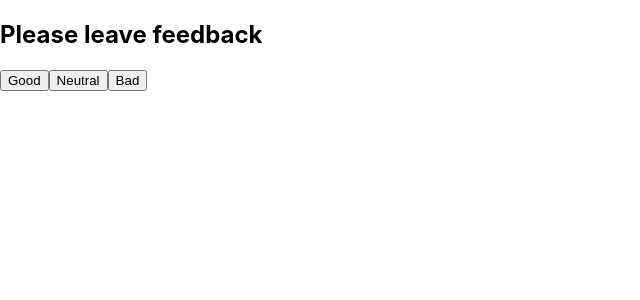
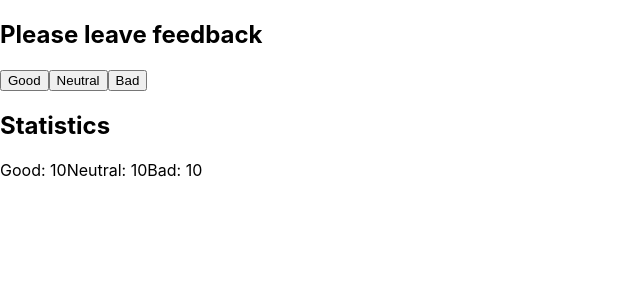
Before and after one commit to Valeriy-Fedulov/goit-react-hw-04-hooks-feedback, a React (Create React App) app: page / in a window 1280 px wide. Shown: the top 300 px of the page, without its empty margins (0-640 px from the left). Built offline with nearby package versions, Linux system fonts and the light colour scheme; the HTML template or start-up script is replaced by a standard one.

Commit message:
Update markup

```diff
--- a/src/App.js
+++ b/src/App.js
@@ -2,7 +2,7 @@ import './App.css';
 import Feedback from './components/feedback/feedback';
 
 function App() {
-  return <Feedback />;
+  return <Feedback initialValue={10} />;
 }
 
 export default App;
--- /dev/null
+++ b/src/components/feedback/controls/controls.js
@@ -0,0 +1,36 @@
+import React from 'react';
+
+const Controls = ({ onIncrement }) => (
+  <>
+    <h2>Please leave feedback</h2>
+    <button
+      type="button"
+      onClick={() => {
+        onIncrement();
+        console.log('Good');
+      }}
+    >
+      Good
+    </button>
+    <button
+      type="button"
+      onClick={() => {
+        onIncrement();
+        console.log('Neutral');
+      }}
+    >
+      Neutral
+    </button>
+    <button
+      type="button"
+      onClick={() => {
+        onIncrement();
+        console.log('Bad');
+      }}
+    >
+      Bad
+    </button>
+  </>
+);
+
+export default Controls;
--- a/src/components/feedback/feedback.js
+++ b/src/components/feedback/feedback.js
@@ -1,42 +1,31 @@
 import React from 'react';
+import Controls from './controls/controls';
+import Statistics from './statistics/statistics';
 
 class Feedback extends React.Component {
-  onHahdleIncrement = () => {
-    console.log('+1');
-    console.log(this);
+  static defaultProps = {
+    initialValue: 0,
+  };
+
+  state = {
+    good: this.props.initialValue,
+    neutral: this.props.initialValue,
+    bad: this.props.initialValue,
+  };
+
+  hahdleIncrement = () => {
+    this.setState(prevState => ({
+      good: prevState.good + 1,
+    }));
   };
 
   render() {
+    const { good, neutral, bad } = this.state;
+
     return (
       <div>
-        <h2>Please leave feedback</h2>
-        <button
-          type="button"
-          onClick={() => {
-            this.onHahdleIncrement();
-            console.log('Good');
-          }}
-        >
-          Good
-        </button>
-        <button
-          type="button"
-          onClick={() => {
-            this.onHahdleIncrement();
-            console.log('Neutral');
-          }}
-        >
-          Neutral
-        </button>
-        <button
-          type="button"
-          onClick={() => {
-            this.onHahdleIncrement();
-            console.log('Bad');
-          }}
-        >
-          Bad
-        </button>
+        <Controls onIncrement={this.hahdleIncrement} />
+        <Statistics good={good} neutral={neutral} bad={bad} />
       </div>
     );
   }
--- /dev/null
+++ b/src/components/feedback/statistics/statistics.js
@@ -0,0 +1,12 @@
+import React from 'react';
+
+const Statistics = ({ good, neutral, bad }) => (
+  <>
+    <h2>Statistics</h2>
+    <span>Good: {good}</span>
+    <span>Neutral: {neutral}</span>
+    <span>Bad: {bad}</span>
+  </>
+);
+
+export default Statistics;
```
